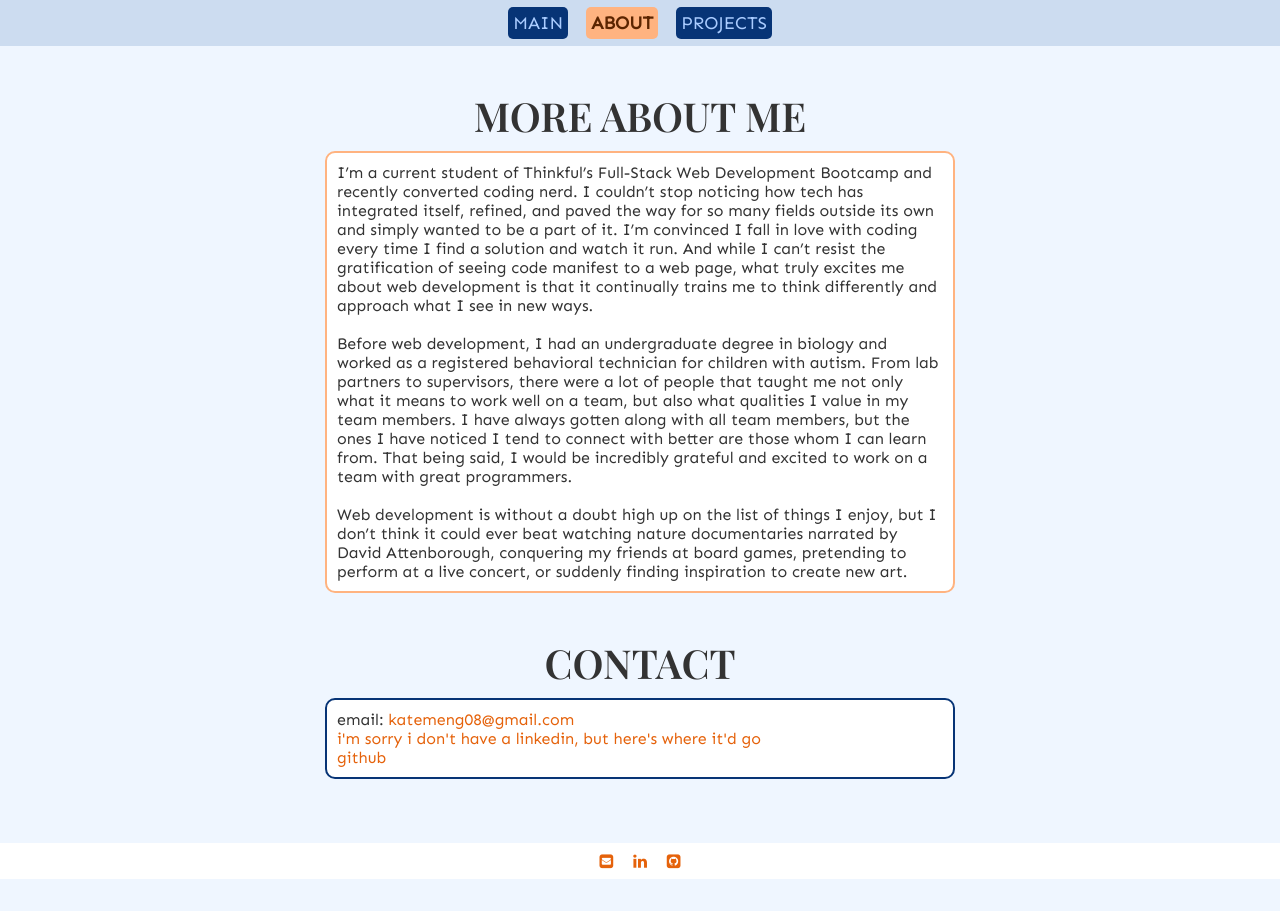
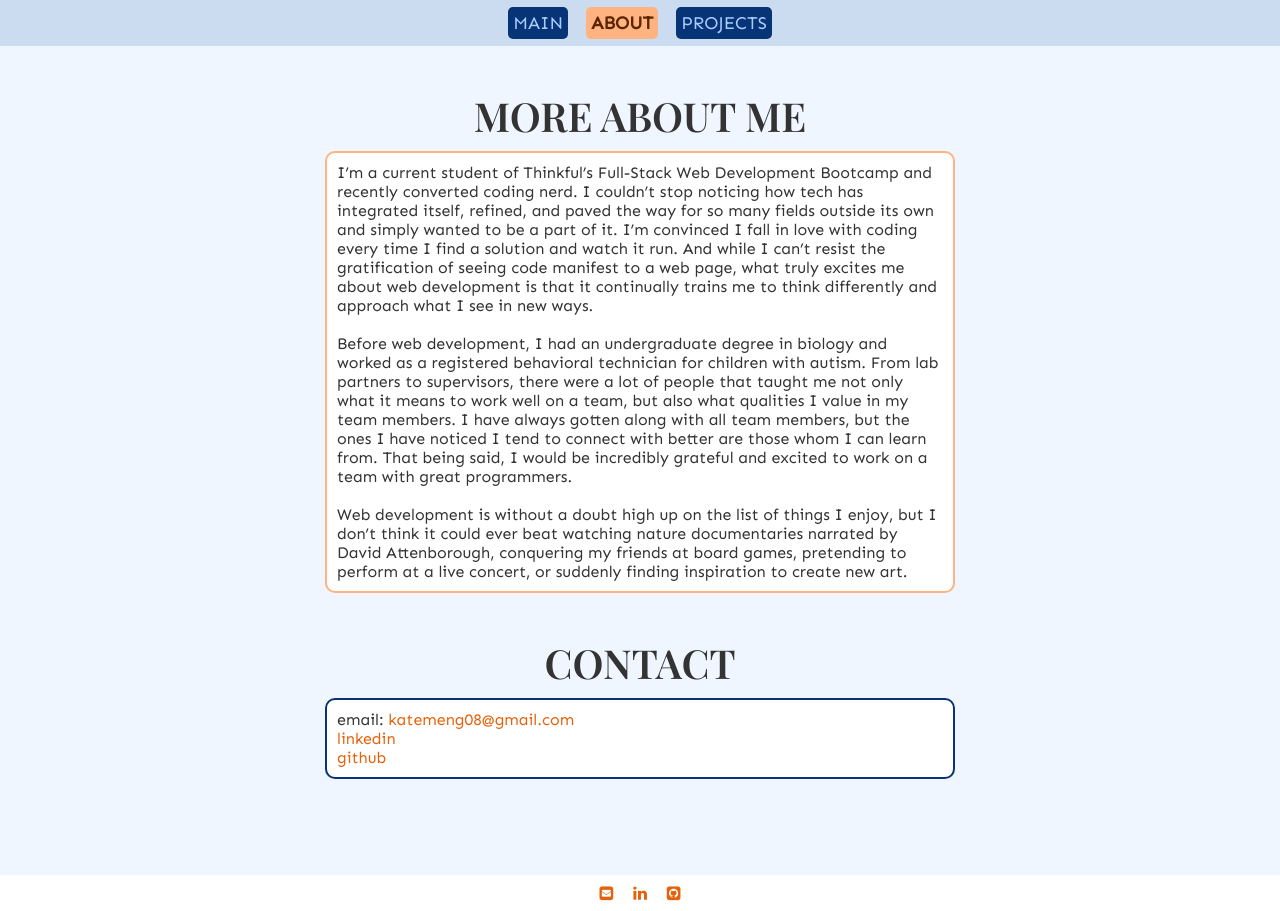
Before and after one commit to ktmng/portfolio-old, a plain HTML site: page index.html in a window 1280 px wide. Both pictures are taken after a click on the button "ABOUT". Before the commit the page ends 879 px from the top, so only its background shows below. Drawn offline with nearby package versions, Linux system fonts and the light colour scheme.

Commit message:
added project, updated information

```diff
--- a/index.html
+++ b/index.html
@@ -25,7 +25,7 @@
 
     <footer>
         <a class="fa fa-envelope-square" href="mailto:katemeng08@gmail.com?"></a>
-        <a class="fa fa-linkedin" target="_blank" href="https://content.linkedin.com/content/dam/business/talent-solutions/global/en_us/blog/2019/07/Katrina-Ortiz.jpg"></a>
+        <a class="fa fa-linkedin" target="_blank" href="https://www.linkedin.com/in/kate-meng/"></a>
         <a class="fa fa-github-square" target="_blank" href="https://github.com/ktmng"></a>
     </footer>
     <script src="https://ajax.googleapis.com/ajax/libs/jquery/3.3.1/jquery.min.js"></script>
--- a/script.js
+++ b/script.js
@@ -10,9 +10,7 @@ function generateMainPage() {
     <h1 class="title-text" id="kate-meng">KATE MENG</h1>
     <div class=mini-bio-boxes>
     <img class="grey-box" img src="images/portfolio-doodle.png">
-    <p class="orange-box" id="mini-bio-text">I am an aspiring web developer
-      currently enrolled in Thinkful's
-      Full Stack Web Development Program.
+    <p class="orange-box" id="mini-bio-text">I am an aspiring web developer.
       I go nuts over watching web pages
       come to life and cool animal facts.
       If you have one, you can tell it to me at
@@ -27,7 +25,7 @@ function generateMainPage() {
     <img class="grey-box" img src="images/betta.PNG">
     <p class="blue-box" id="betta-proj-text">
       <span class="project-title">Betta Fish Quiz</span> <br>
-      <a class="link" href="https://ktmng.github.io/8.9-implement-your-quiz-app" target="_blank">Live Page</a> | <a class="link" href="https://github.com/ktmng/8.9-implement-your-quiz-app" target="_blank">Github</a><br>
+      <a class="link" href="https://ktmng.github.io/betta-fish-quiz-app/" target="_blank">Live Page</a> | <a class="link" href="https://github.com/ktmng/betta-fish-quiz-app" target="_blank">Github</a><br>
       <span class="italic">Technologies: HTML, CSS, JavaScript, jQuery</span><br>
       <br>
       An interactive quiz application that allows users to test their knowledge
@@ -38,7 +36,22 @@ function generateMainPage() {
       fundamentals of web development.
     </p>
   </div>
-  </section>`;
+
+  <div class=portfolio-boxes>
+  <img class="grey-box" img src="images/makeup.PNG">
+  <p class="blue-box" id="makeup-proj-text">
+    <span class="project-title">Make-Up Your Mind</span> <br>
+    <a class="link" href="https://ktmng.github.io/make-up-your-mind/" target="_blank">Live Page</a> | <a class="link" href="https://github.com/ktmng/make-up-your-mind" target="_blank">Github</a><br>
+    <span class="italic">Technologies: HTML, CSS, JavaScript, jQuery</span><br>
+    <span class="italic">Built With: Youtube DATA API, Makeup API - Herokuapp</span><br>
+    <br>
+    An application for make-up lovers to search and view a variety of
+    products from different brands in addition to watching videos related
+    to what they searched for. Users can view the products along with their
+    preset corresponding descriptions, prices, and links to purchase them. Users may also choose to view the videos either in the window or in a new tab by clicking the respective links.
+  </p>
+</div>
+</section>`;
 }
 
 function renderMainPage() {
@@ -98,7 +111,7 @@ function generateAboutPage() {
   <p class="blue-box" id="contact-info">
   email: <a class="link" href="mailto:katemeng08@gmail.com?">katemeng08@gmail.com</a>
   <br>
-  <a class="link" target="_blank" href="https://content.linkedin.com/content/dam/business/talent-solutions/global/en_us/blog/2019/07/Katrina-Ortiz.jpg">i'm sorry i don't have a linkedin, but here's where it'd go</a>
+  <a class="link" target="_blank" href="https://www.linkedin.com/in/kate-meng/">linkedin</a>
   <br>
   <a class="link" target="_blank" href="https://github.com/ktmng">github</a>
   </p>
--- a/style.css
+++ b/style.css
@@ -124,6 +124,7 @@ a {
     line-height: normal;
     color: rgb(51, 51, 51);
     margin: auto;
+    margin-bottom: 2em;
 }
 .project-title {
     font-weight: bolder;
```
Also changed, not shown: images/makeup.png (added).
